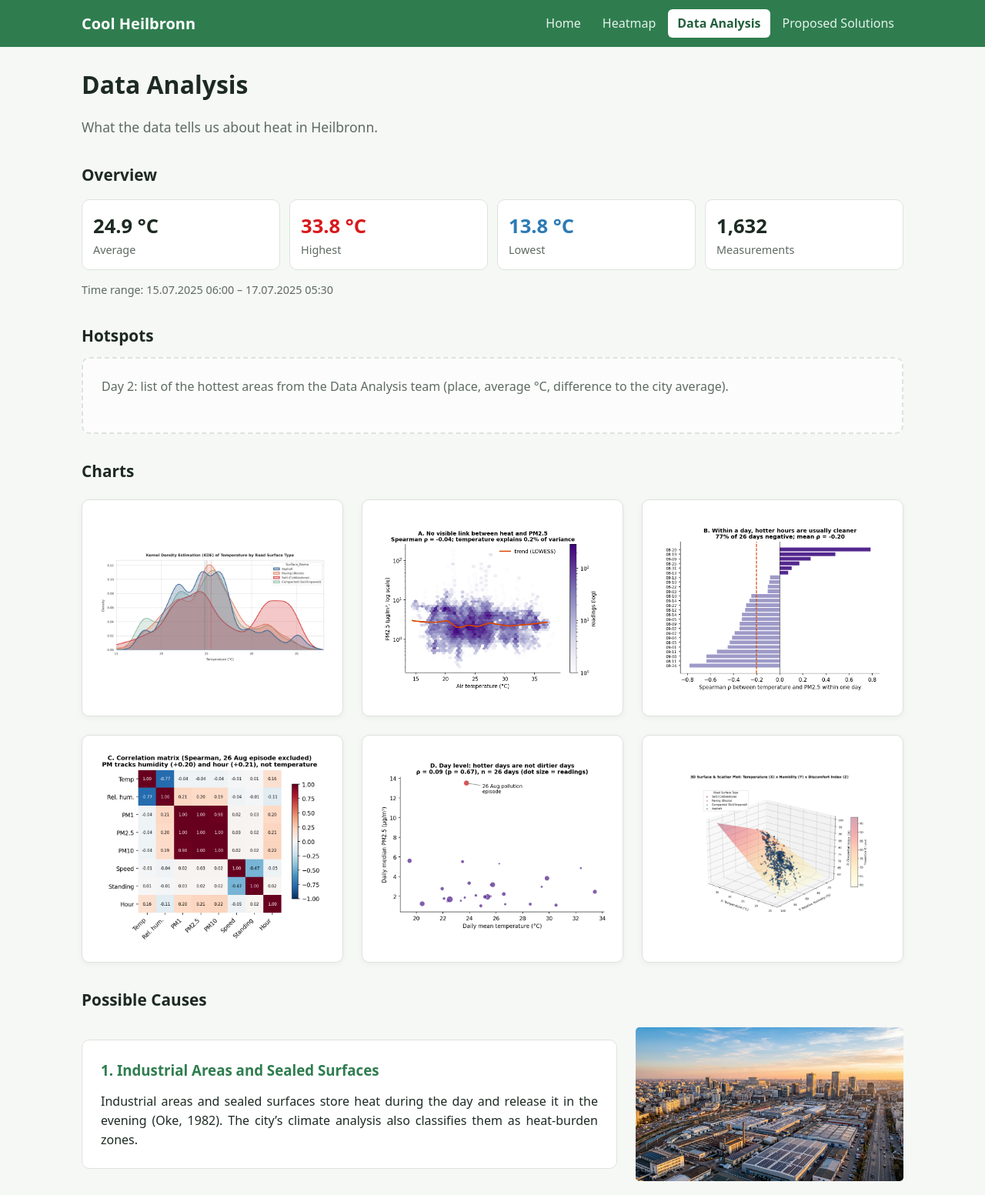
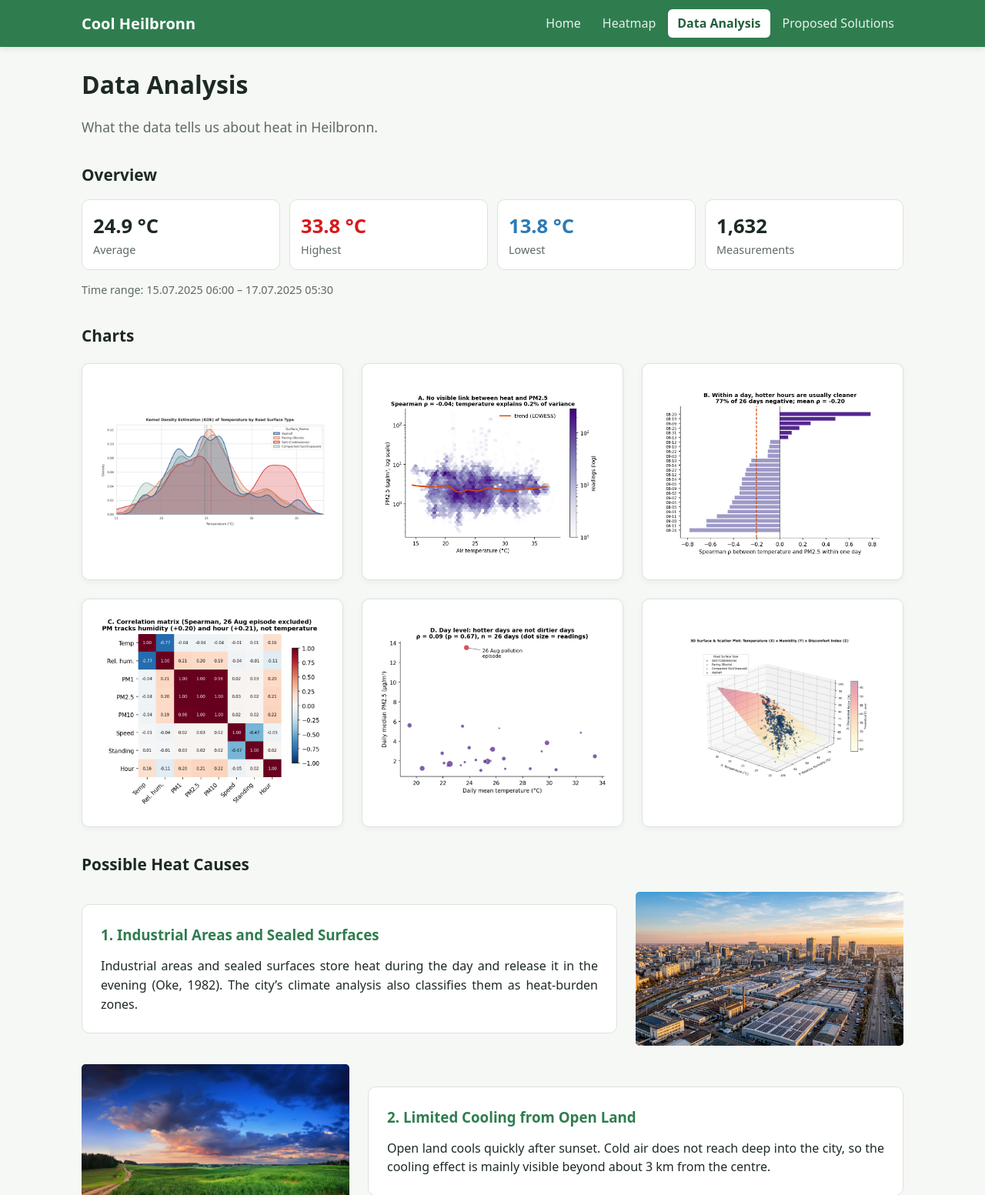
Before and after one commit to ruuuna75/CoolHeilbronn, a Flask app: page /analysis in a window 1280 px wide. Shown: the top 1553 px of the page at 77% size. Run offline with Flask 3, Linux system fonts and the light colour scheme.

Commit message:
Small updates on pages layout

```diff
--- a/static/css/style.css
+++ b/static/css/style.css
@@ -410,3 +410,11 @@ p {
     max-height: 400px;
   }
 }
+
+.site-header {
+    position: sticky;
+    top: 0;
+    z-index: 1000;
+    width: 100%;
+    box-shadow: 0 2px 8px rgba(0, 0, 0, 0.1);
+}
--- a/templates/analysis.html
+++ b/templates/analysis.html
@@ -8,14 +8,6 @@
 <section>
   <h2>Overview</h2>
   {% include "_stats.html" %}
-</section>
-
-<section>
-  <h2>Hotspots</h2>
-  <div class="placeholder">
-    Day 2: list of the hottest areas from the Data Analysis team
-    (place, average °C, difference to the city average).
-  </div>
 </section>
 
 <section class="charts-section">
@@ -90,7 +82,7 @@
 </script>
 
 <section class="causes-section">
-  <h2>Possible Causes</h2>
+  <h2>Possible Heat Causes</h2>
 
   <div class="causes-list">
 
--- a/templates/base.html
+++ b/templates/base.html
@@ -25,7 +25,7 @@
 
   <footer class="site-footer">
     <div class="container">
-      Green City Hackathon 2026 · Green Capital Heilbronn · Climate Change – Mitigation
+      Green City Hackathon Heilbronn 2026 · Team Applejuice
     </div>
   </footer>
 </body>
--- a/templates/solutions.html
+++ b/templates/solutions.html
@@ -17,13 +17,13 @@
     <h3>1. Prioritize Shade Trees</h3>
 
     <p class="muted">
-      Where: Verified western hotspot (+1.2 to +1.5 °C)
+      Where: Western hotspot (+1.2 to +1.5 °C)
     </p>
 
     <h4>The Heilbronn Strategy</h4>
     <p>
       Prioritize shade trees along sidewalks and waiting areas within the
-      verified western heat hotspot. The objective is to improve perceived
+      western heat hotspot. The objective is to improve perceived
       thermal comfort, measured using the Universal Thermal Climate Index
       (UTCI), rather than focusing solely on air temperature.
     </p>
```
